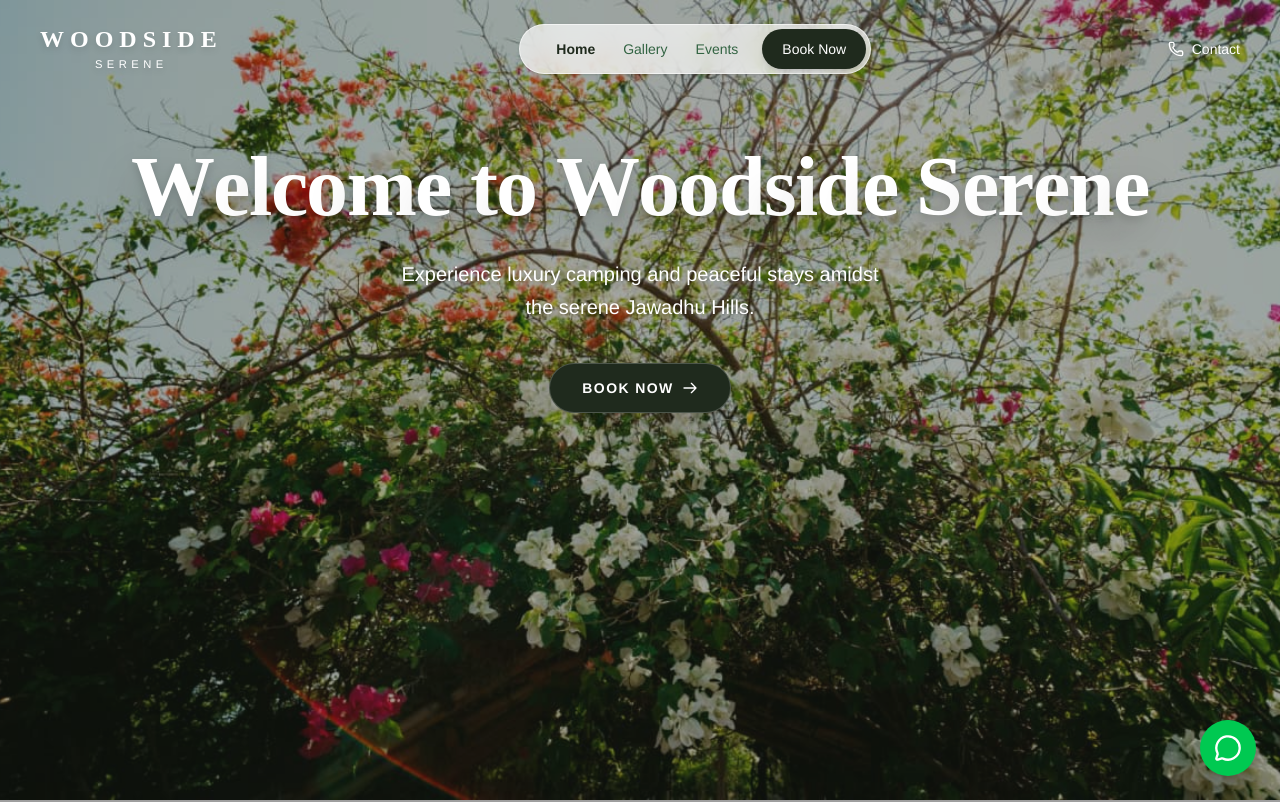
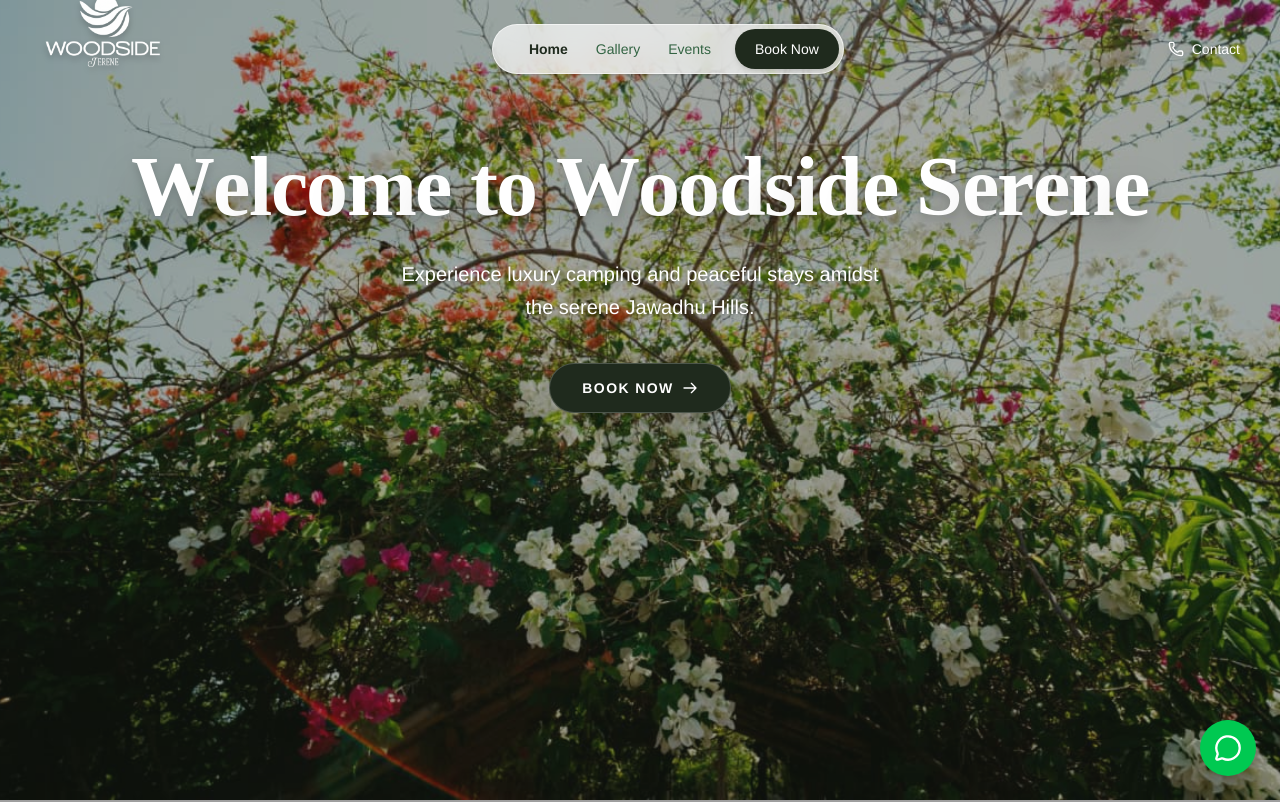
Before and after one commit to jwssstay-hash/website, a Next.js app: page / in a window 1280 px wide. Shown: the top 802 px of the page. Built offline with nearby package versions, Linux system fonts and the light colour scheme; grey boxes are pictures that could not be loaded; a web font is replaced by a local one.

Commit message:
Fix logo using provided image with precise alignment and scale

```diff
--- a/src/components/ui/Logo.tsx
+++ b/src/components/ui/Logo.tsx
@@ -6,24 +6,13 @@ interface LogoProps {
 }
 
 export function Logo({ className = '', variant = 'light' }: LogoProps) {
-  const isLight = variant === 'light';
-  const textColor = isLight ? 'text-white' : 'text-woodside-950';
-  const accentColor = isLight ? 'text-woodside-200' : 'text-woodside-600';
-
   return (
-    <div className={`flex flex-col items-center justify-center ${className}`}>
-      <div className="flex flex-col items-center">
-        <span className={`font-serif font-bold tracking-[0.25em] uppercase text-xl md:text-2xl leading-none ${textColor}`}>
-          Woodside
-        </span>
-        <div className="flex items-center gap-2 mt-2 w-full px-1">
-          <div className={`h-[1px] flex-1 ${isLight ? 'bg-woodside-200/50' : 'bg-woodside-600/50'}`} />
-          <span className={`font-sans tracking-[0.4em] uppercase text-[0.6rem] md:text-[0.7rem] leading-none ${accentColor}`}>
-            Serene
-          </span>
-          <div className={`h-[1px] flex-1 ${isLight ? 'bg-woodside-200/50' : 'bg-woodside-600/50'}`} />
-        </div>
-      </div>
+    <div className={`relative flex items-center justify-center w-24 md:w-32 ${className}`}>
+      <img
+        src="/logo.png"
+        alt="Woodside Serene"
+        className="absolute top-1/2 left-1/2 -translate-x-1/2 -translate-y-1/2 w-[120px] md:w-[160px] max-w-none object-contain drop-shadow-md pointer-events-none"
+      />
     </div>
   );
 }
```
Also changed, not shown: public/logo.png (added).
